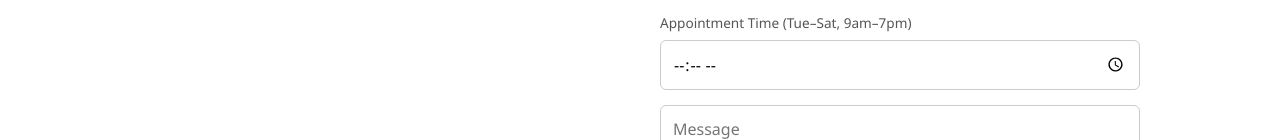
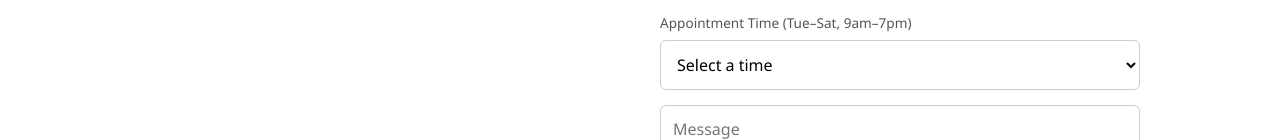
Before and after one commit to yash496hgtf/hair-salon-website, a website: page index.html in a window 1280 px wide. Shown: the part 2727-2867 px from the top of the page. Drawn offline with Linux system fonts and the light colour scheme.

Commit message:
Replace time input with dropdown limited to 30-minute slots

```diff
--- a/index.html
+++ b/index.html
@@ -86,7 +86,9 @@
       </div>
       <div class="form-row">
         <label for="appt-time">Appointment Time (Tue–Sat, 9am–7pm)</label>
-        <input type="time" name="time" id="appt-time" min="09:00" max="19:00" step="1800" required>
+        <select name="time" id="appt-time" required>
+          <option value="" disabled selected>Select a time</option>
+        </select>
       </div>
       <textarea name="message" placeholder="Message" rows="4" required></textarea>
       <button type="submit" class="btn">Send Message</button>
@@ -103,8 +105,23 @@
   const bookingForm = document.getElementById('booking-form');
   const formStatus = document.getElementById('form-status');
   const apptDateInput = document.getElementById('appt-date');
+  const apptTimeSelect = document.getElementById('appt-time');
 
   apptDateInput.min = new Date().toISOString().split('T')[0];
+
+  for (let minutes = 9 * 60; minutes <= 19 * 60; minutes += 30) {
+    const hour = Math.floor(minutes / 60);
+    const minute = minutes % 60;
+    const value = String(hour).padStart(2, '0') + ':' + String(minute).padStart(2, '0');
+    const label = new Date(2000, 0, 1, hour, minute).toLocaleTimeString(undefined, {
+      hour: 'numeric',
+      minute: '2-digit',
+    });
+    const option = document.createElement('option');
+    option.value = value;
+    option.textContent = label;
+    apptTimeSelect.appendChild(option);
+  }
 
   function validateAppointment(dateStr, timeStr) {
     if (!dateStr || !timeStr) {
--- a/styles.css
+++ b/styles.css
@@ -184,12 +184,14 @@ section h2 {
 }
 
 .contact-form input,
+.contact-form select,
 .contact-form textarea {
   padding: 12px;
   border: 1px solid #ccc;
   border-radius: 6px;
   font-family: inherit;
   font-size: 1rem;
+  background: #fff;
 }
 
 .form-row {
@@ -203,7 +205,8 @@ section h2 {
   color: #555;
 }
 
-.form-row input {
+.form-row input,
+.form-row select {
   width: 100%;
 }
 
```
